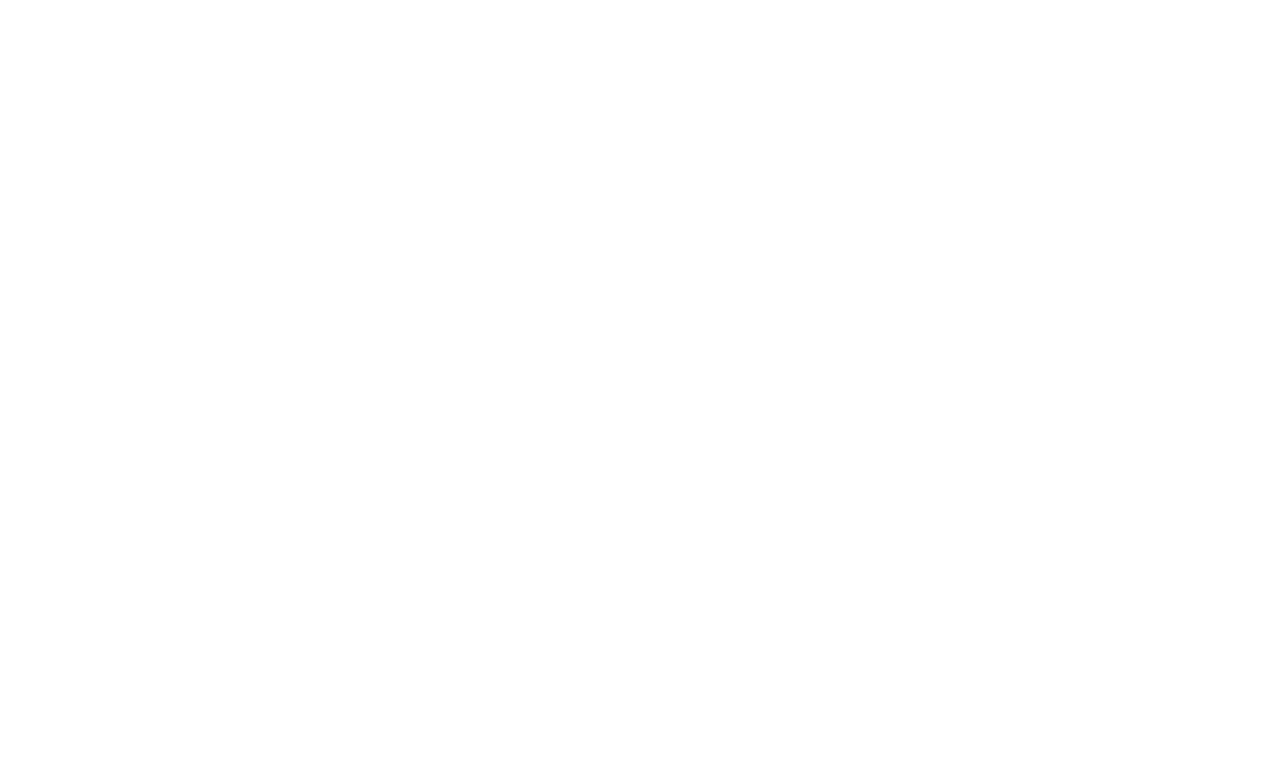
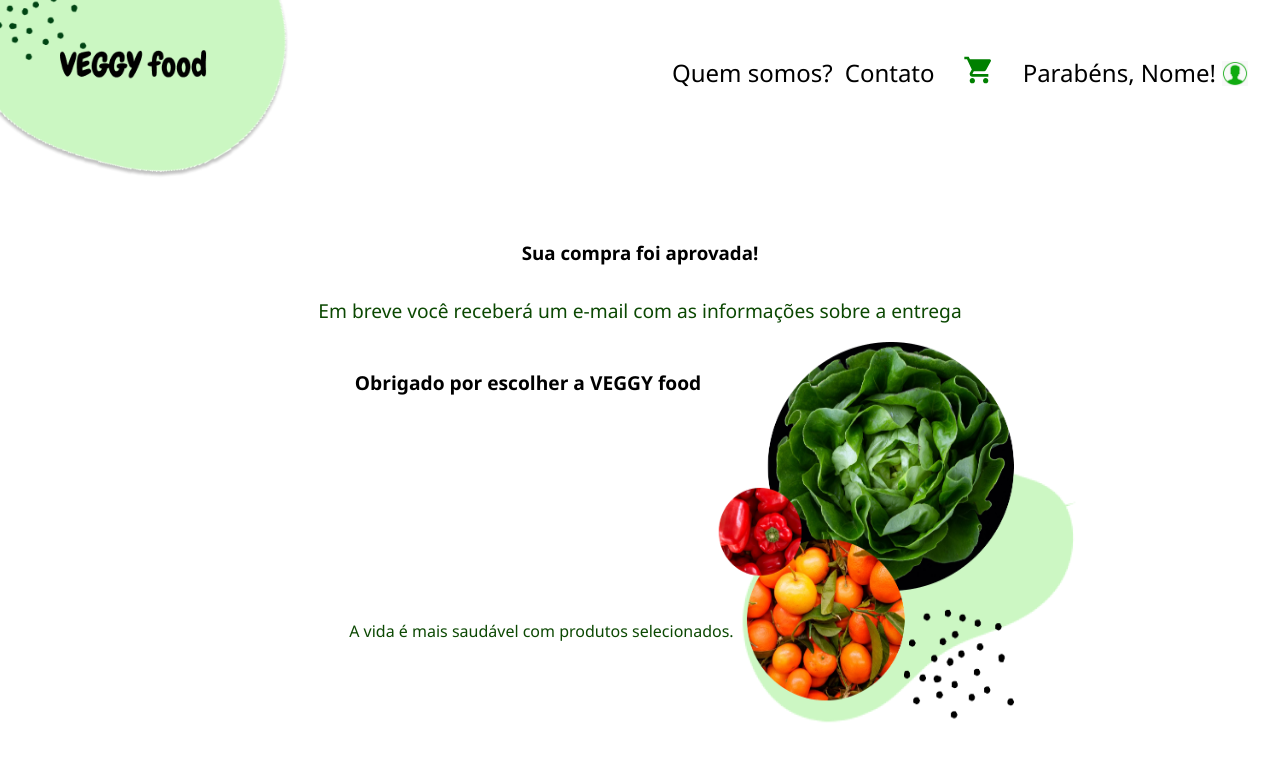
Before and after one commit to DaniSimoni/M3S2_VeggyFood, a React (Vite) app: page /efetuada in a window 1280 px wide. Before the commit this address had no page. Shown: the top 760 px of the page. Built offline with nearby package versions, Linux system fonts and the light colour scheme.

Commit message:
Add ConfirmaCompraPage

```diff
--- a/src/App.jsx
+++ b/src/App.jsx
@@ -4,7 +4,9 @@
 import { LoginPage } from './pages/LoginPage/LoginPage';
 import { CarrinhoPage } from './pages/CarrinhoPage/CarrinhotPage';
 import { CheckoutPage } from './pages/CheckoutPage/CheckoutPage';
-import { ErrorPage } from './pages/ErrorPage/ErrorPage.style';
+import { ErrorPage } from './pages/ErrorPage/ErrorPage';
+import { ConfirmaCompraPage } from './pages/ConfirmaCompraPage/ConfirmaCompraPage';
+
 
 function App() {
 
@@ -19,6 +21,7 @@
             <Route path='/home' element={<HomePage/>}/>
             <Route path='/carrinho' element={<CarrinhoPage/>}/>
             <Route path='/checkout' element={<CheckoutPage/>}/>
+            <Route path='/efetuada' element={<ConfirmaCompraPage/>}/>
 
         </Route>
             <Route path='/error' element={<ErrorPage/>}/>
--- /dev/null
+++ b/src/pages/ConfirmaCompraPage/ConfirmaCompraPage.jsx
@@ -0,0 +1,33 @@
+import * as Styled from './ConfirmaCompraPage.style';
+import { useContext, useEffect } from 'react';
+import { HeaderContext } from '../../context/HeaderContext/Header.context';
+
+
+
+export const ConfirmaCompraPage = () => {
+
+    const { setData } = useContext(HeaderContext)
+    useEffect(() => {
+      setData({
+        iconHeader: '/images/userIcon.png',
+        buttonHeader: 'Parabéns, Nome!' ,
+    })
+
+      }, []);
+
+    return (
+
+      <Styled.ContainerCheckout>
+
+          <Styled.TituloCheckout>Sua compra foi aprovada!</Styled.TituloCheckout>
+          <Styled.ParagrafoCheckout>Em breve você receberá um e-mail com as informações sobre a entrega</Styled.ParagrafoCheckout>
+          <Styled.ContainerImagem src={'../../../public/images/imagens-principal.png'}></Styled.ContainerImagem>
+
+          <Styled.AgradecimentoCheckout>Obrigado por escolher a VEGGY food</Styled.AgradecimentoCheckout>
+
+          <Styled.MensagemCheckout>A vida é mais saudável com produtos selecionados.</Styled.MensagemCheckout>
+
+      </Styled.ContainerCheckout>
+
+    )
+}
--- /dev/null
+++ b/src/pages/ConfirmaCompraPage/ConfirmaCompraPage.style.jsx
@@ -0,0 +1,47 @@
+import styled from 'styled-components';
+import PropTypes from 'prop-types';
+
+export const ContainerCheckout = styled.div`
+    width: 70vw;
+    height: 70vh;
+    margin: 0 auto;
+    background-color: transparent;
+    display: flex;
+    flex-direction: column;
+    align-items: center;
+`
+
+export const TituloCheckout = styled.h3`
+
+`
+export const AgradecimentoCheckout = styled.h1`
+    margin-top: 1rem;
+    color: #000000;
+    font-size: 1.2rem;
+    margin-top: -47%;
+    margin-left: -25%;
+`
+
+export const ParagrafoCheckout = styled.p`
+    margin-top: 1rem;
+    color: #0B4802;
+    font-size: 1.2rem;
+    margin-top: 2rem;
+`
+
+export const ContainerImagem = styled.img`
+    display: flex;
+    width: 50vw;
+    height: 35vw;
+    margin-left: 60%;
+    margin-top: 2%;
+    position: relative;
+`
+
+export const MensagemCheckout = styled.p`
+    margin-top: 1rem;
+    color: #0B4802;
+    font-size: 1rem;
+    margin-top: 25%;
+    margin-left: -22%;
+`
--- a/src/pages/ErrorPage/ErrorPage.jsx
+++ b/src/pages/ErrorPage/ErrorPage.jsx
@@ -1,32 +1,15 @@
-import styled from 'styled-components'
+import * as Styled from './ErrorPage.style';
 
-export const ContainerCheckout = styled.div`
-    width: 100%;
-    height: 100%;
-`
+export const ErrorPage = () => {
 
-export const ContainerImagem = styled.img`
-    display: flex;
-    width: 57vw;
-    height: 40vw;
-    margin-left: 40%;
-    margin-top: 10%;
-    position: relative;
-`
 
-export const ErroTitulo = styled.h1`
-    display: flex;
-    font-size: 15rem;
-    position: absolute;
-    color: #0B4802;
-    margin-top: -45%;
-    margin-left: 25%;
-`
+    return (
 
-export const ErroParagrafo = styled.h1`
-    display: flex;
-    position: absolute;
-    color: #0B4802;
-    margin-top: -10%;
-    margin-left: 25%;
-`
+        <Styled.ContainerCheckout>
+            <Styled.ContainerImagem src={'../../../public/images/imagens-principal.png'}></Styled.ContainerImagem>
+            <Styled.ErroTitulo>404</Styled.ErroTitulo>
+            <Styled.ErroParagrafo>Ops! Houve um erro...</Styled.ErroParagrafo>
+        </Styled.ContainerCheckout>
+
+    )
+}
--- a/src/pages/ErrorPage/ErrorPage.style.jsx
+++ b/src/pages/ErrorPage/ErrorPage.style.jsx
@@ -1,15 +1,32 @@
-import * as Styled from './ErrorPage';
+import styled from 'styled-components'
 
-export const ErrorPage = () => {
+export const ContainerCheckout = styled.div`
+    width: 100%;
+    height: 100%;
+`
 
+export const ContainerImagem = styled.img`
+    display: flex;
+    width: 57vw;
+    height: 40vw;
+    margin-left: 40%;
+    margin-top: 10%;
+    position: relative;
+`
 
-    return (
+export const ErroTitulo = styled.h1`
+    display: flex;
+    font-size: 15rem;
+    position: absolute;
+    color: #0B4802;
+    margin-top: -45%;
+    margin-left: 25%;
+`
 
-        <Styled.ContainerCheckout>
-            <Styled.ContainerImagem src={'../../../public/images/imagens-principal.png'}></Styled.ContainerImagem>
-            <Styled.ErroTitulo>404</Styled.ErroTitulo>
-            <Styled.ErroParagrafo>Ops! Houve um erro...</Styled.ErroParagrafo>
-        </Styled.ContainerCheckout>
-
-    )
-}
+export const ErroParagrafo = styled.h1`
+    display: flex;
+    position: absolute;
+    color: #0B4802;
+    margin-top: -10%;
+    margin-left: 25%;
+`
```
